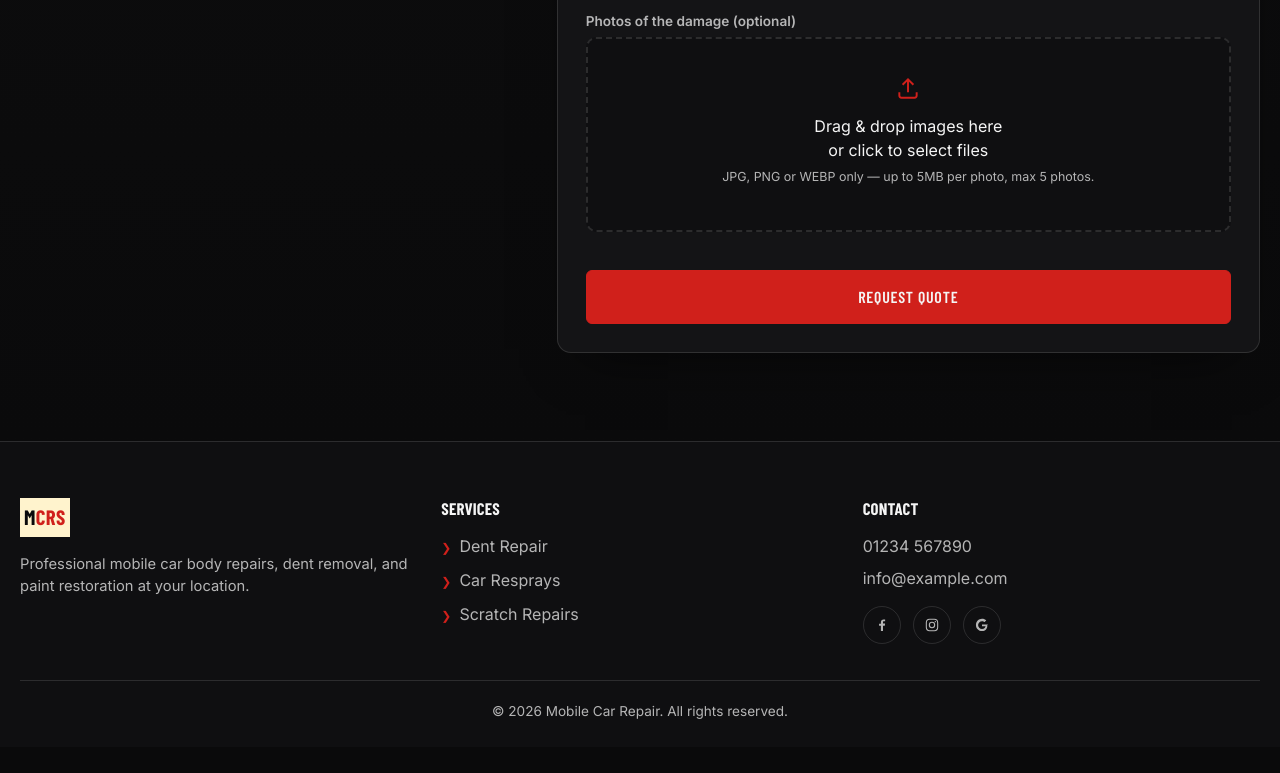
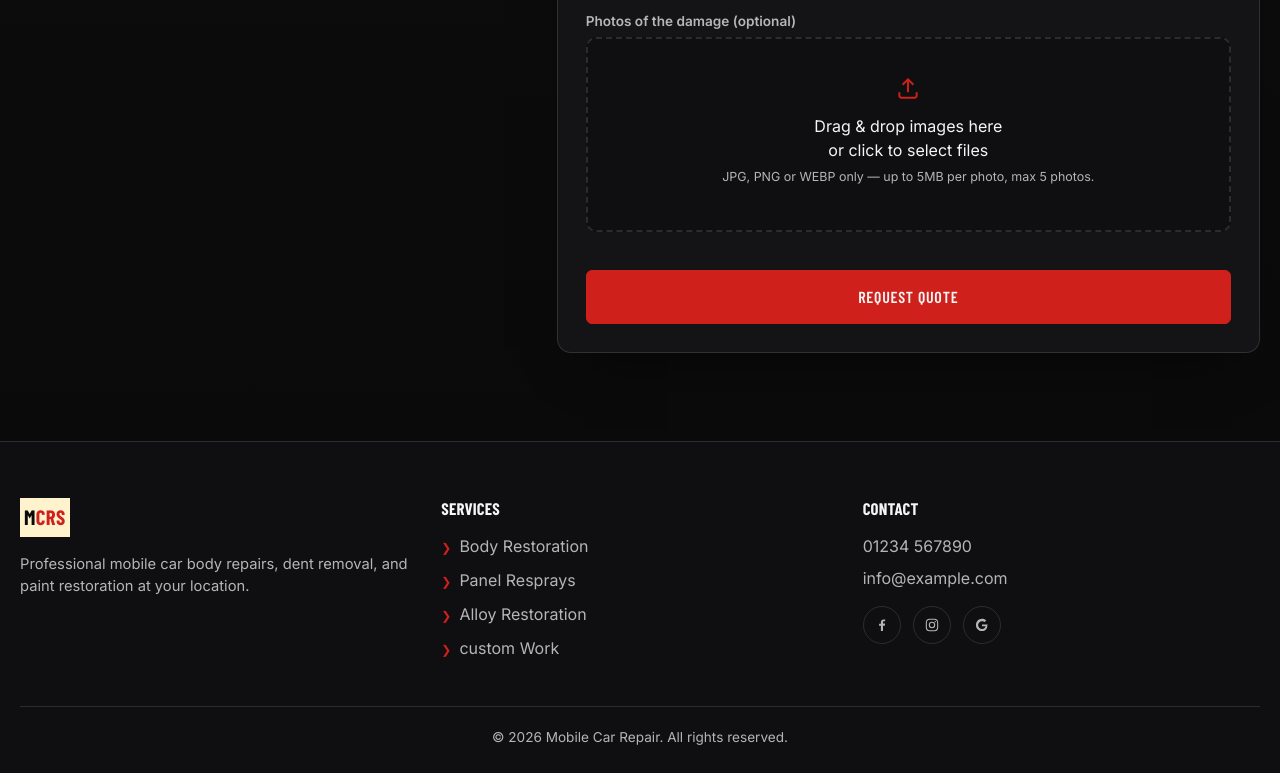
Before and after one commit to l-panther/mobile-car-repair, an Astro site: page / in a window 1280 px wide. Shown: the part 4770-5543 px from the top of the page. Before the commit the page ends 5517 px from the top, so only its background shows below. Built offline with nearby package versions, Linux system fonts and the light colour scheme; Astro itself is replaced by a stand-in of ours; a web font is replaced by a local one.

Commit message:
Update Footer.astro

```diff
--- a/src/components/Footer.astro
+++ b/src/components/Footer.astro
@@ -15,9 +15,10 @@ import Cookies from './Cookies.astro';
       <div class="col-6 col-md-4">
         <h3>Services</h3>
         <ul class="footer-links">
-          <li><a href="#services">Dent Repair</a></li>
-          <li><a href="#services">Car Resprays</a></li>
-          <li><a href="#services">Scratch Repairs</a></li>
+          <li><a href="#services">Body Restoration</a></li>
+          <li><a href="#services">Panel Resprays</a></li>
+          <li><a href="#services">Alloy Restoration</a></li>
+          <li><a href="#services">custom Work</a></li>
         </ul>
       </div>
 
```
